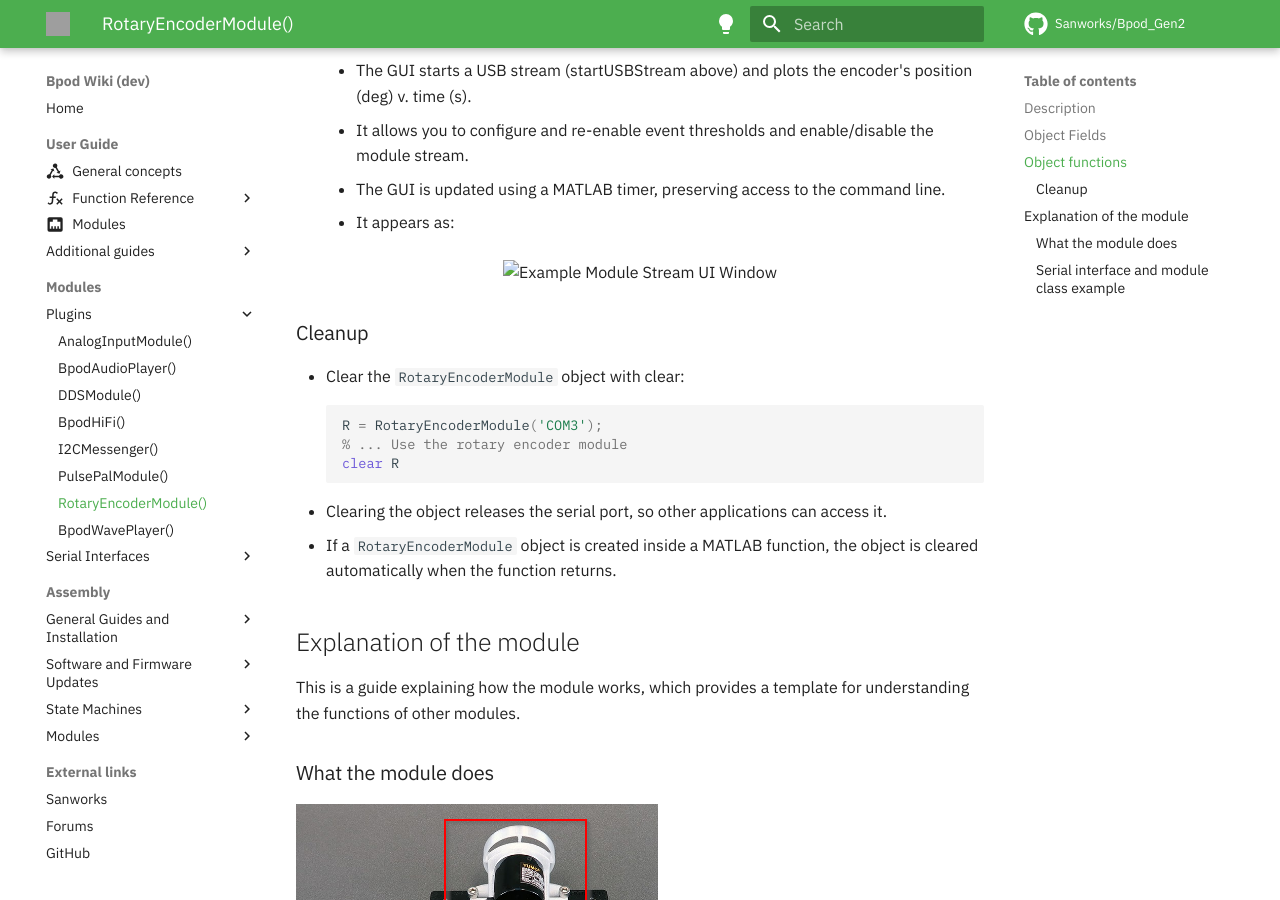
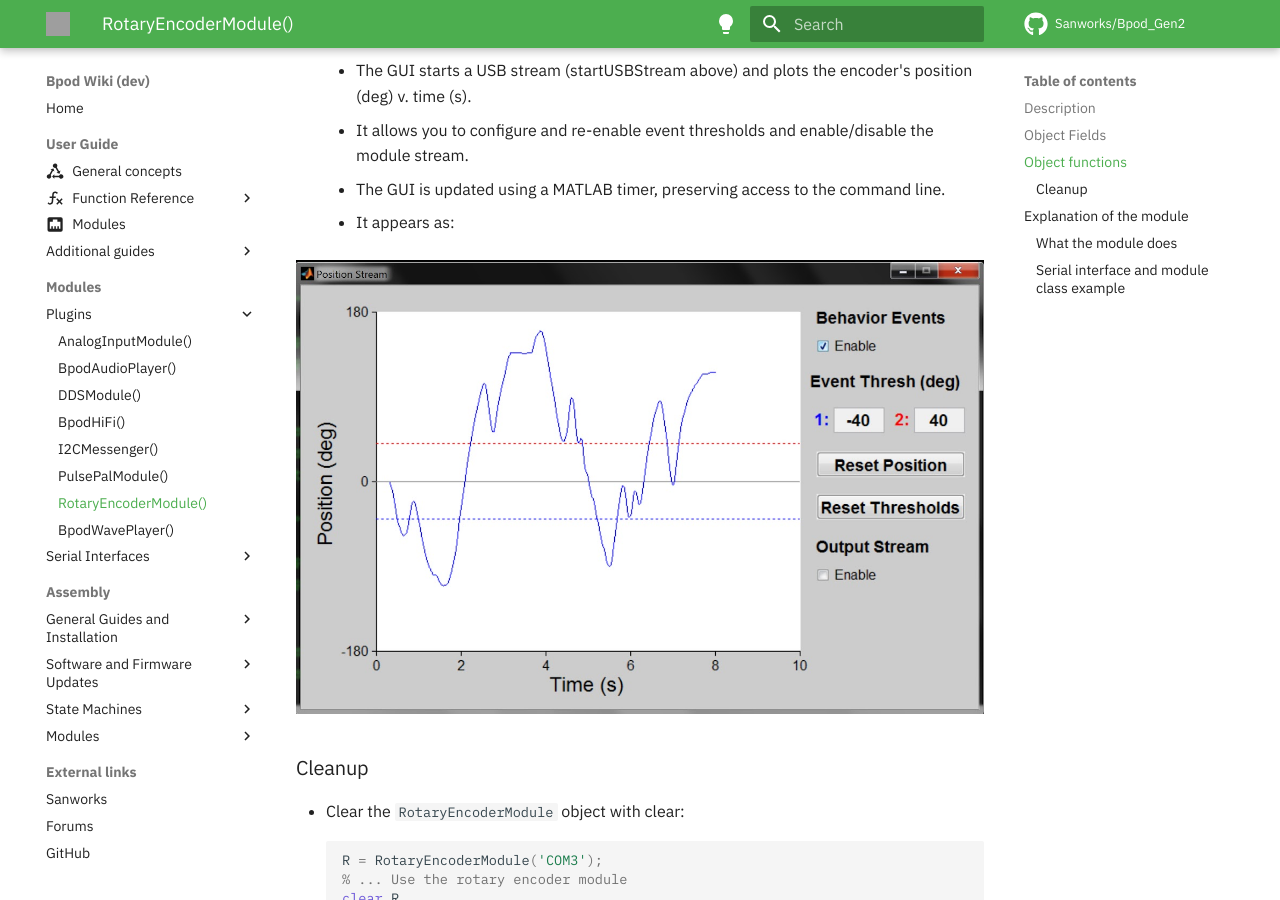
Before and after one commit to ogeesan/bpod-docs-testing, an MkDocs documentation site: the page built from docs/module-documentation/rotary-encoder-module.md, in a window 1280 px wide and 900 px high, scrolled down 4501 px. Built offline with MkDocs 1.6.1 and Material for MkDocs 9.7.7, drawn with Linux system fonts in a browser that asks for light colours; emoji names are drawn with the system emoji font; some web fonts are replaced; comment, search, counter and statistics services are not loaded; grey boxes are pictures that could not be loaded.

Commit message:
Fix image embedding

```diff
--- a/docs/module-documentation/rotary-encoder-module.md
+++ b/docs/module-documentation/rotary-encoder-module.md
@@ -108,9 +108,7 @@
     - The GUI is updated using a MATLAB timer, preserving access to the command line.
     - It appears as:
 
-<p align="center">
-<img src="../images/rotary-encoder-module-streamui.png" alt="Example Module Stream UI Window" width="550"/>
-</p>
+![Rotary Encoder Module streaming position UI](../images/rotary-encoder-module-streamui.png)
 
 
 ### Cleanup
```
